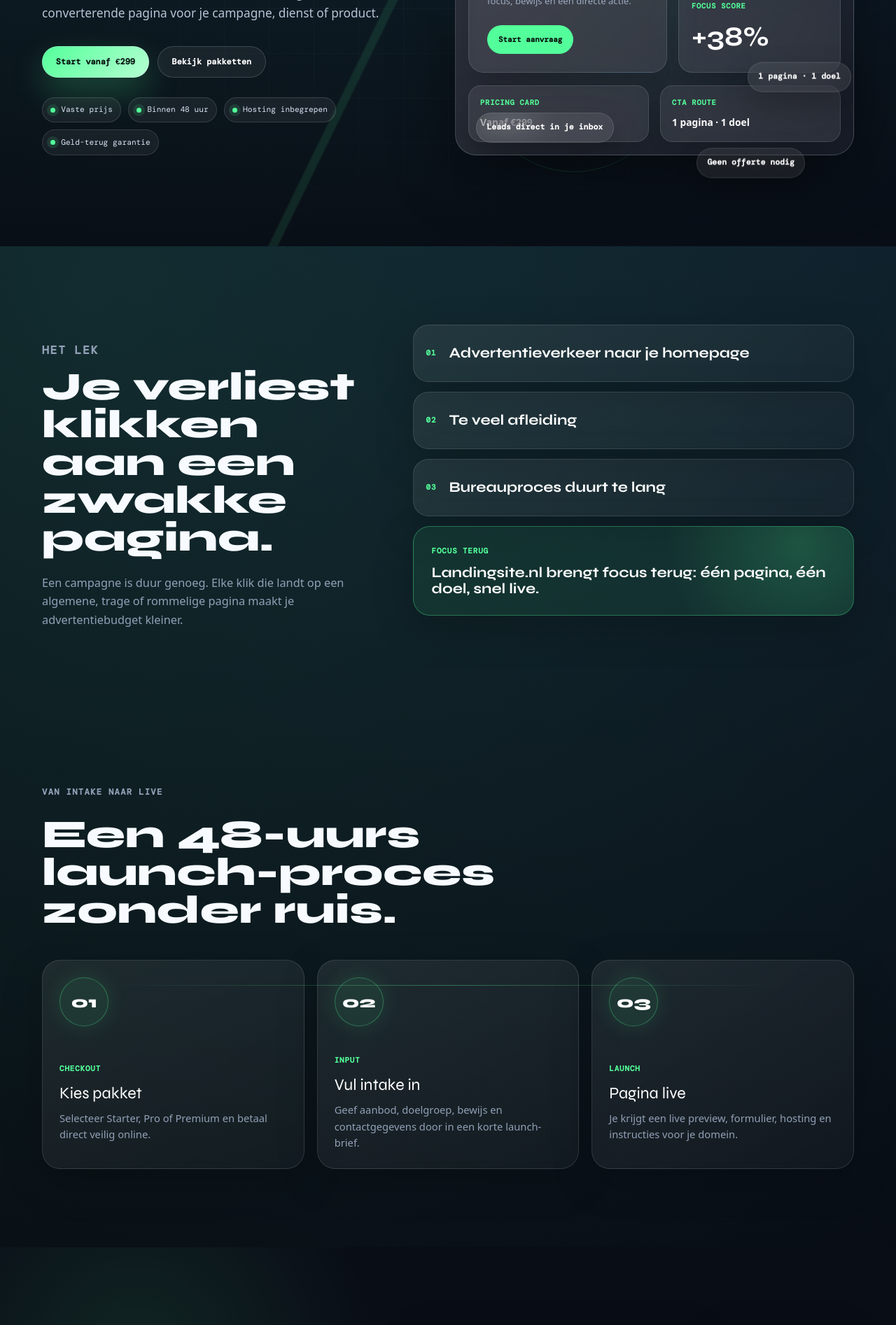
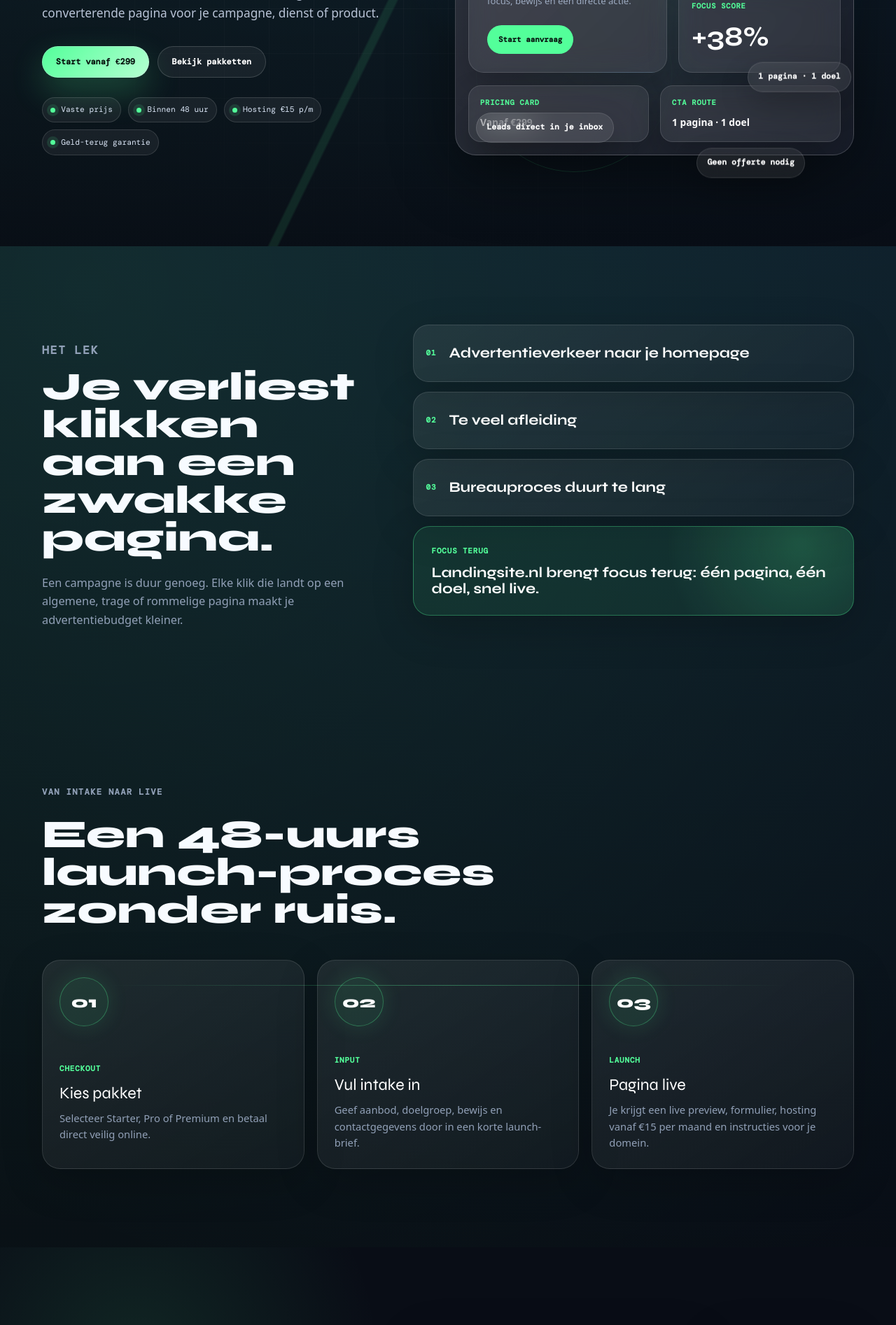
Before and after one commit to jannikdienstverlening-cmyk/landingsite-next, a Next.js app: page / in a window 1280 px wide. Shown: the part 500-2394 px from the top of the page at 70% size. Built offline with nearby package versions, Linux system fonts and the light colour scheme.

Commit message:
Clarify monthly hosting price

```diff
--- a/app/algemene-voorwaarden/page.tsx
+++ b/app/algemene-voorwaarden/page.tsx
@@ -18,7 +18,7 @@ export default function AlgemeneVoorwaardenPage() {
           Terug naar Landingsite.nl
         </Link>
         <h1>Algemene voorwaarden</h1>
-        <p className="updated">Laatst bijgewerkt: 9 mei 2026</p>
+        <p className="updated">Laatst bijgewerkt: 11 mei 2026</p>
 
         <div className="legal-content">
           <section>
@@ -57,7 +57,8 @@ export default function AlgemeneVoorwaardenPage() {
           <section>
             <h2>5. Hosting en domein</h2>
             <p>
-              Landingsite.nl levert een live pagina en instructies voor domeinkoppeling. De klant is
+              Hosting kost €15 per maand, tenzij anders schriftelijk afgesproken. Landingsite.nl
+              levert een live pagina en instructies voor domeinkoppeling. De klant is
               verantwoordelijk voor toegang tot de eigen domeinbeheerder en correcte DNS-instellingen.
             </p>
           </section>
--- a/app/layout.tsx
+++ b/app/layout.tsx
@@ -17,7 +17,7 @@ export const metadata: Metadata = {
     template: '%s | Landingsite.nl',
   },
   description:
-    'Laat een professionele landingspagina maken voor je campagne, product of dienst. Binnen 48 uur online, vaste prijs vanaf €299 en hosting inbegrepen.',
+    'Laat een professionele landingspagina maken voor je campagne, product of dienst. Binnen 48 uur online, vaste prijs vanaf €299 en hosting voor €15 per maand.',
   metadataBase: new URL('https://landingsite.nl'),
   alternates: {
     canonical: '/',
@@ -34,7 +34,7 @@ export const metadata: Metadata = {
     siteName: 'Landingsite.nl',
     title: 'Landingspagina laten maken in 48 uur',
     description:
-      'Professionele landingspagina voor Nederlandse ondernemers. Binnen 48 uur live, vaste prijs vanaf €299 en hosting inbegrepen.',
+      'Professionele landingspagina voor Nederlandse ondernemers. Binnen 48 uur live, vaste prijs vanaf €299 en hosting voor €15 per maand.',
     images: [
       {
         url: '/image_1.png',
--- a/app/page.tsx
+++ b/app/page.tsx
@@ -27,7 +27,7 @@ const faqs = [
   },
   {
     q: 'Wordt de pagina ook gehost?',
-    a: 'Ja. We zetten de pagina live en geven je duidelijke DNS-instructies voor je eigen domein. Je hoeft geen losse hostingpartij te regelen.',
+    a: 'Ja. Hosting kost €15 per maand. We zetten je pagina live en geven je duidelijke DNS-instructies voor je eigen domein.',
   },
   {
     q: 'Waarom geen complete website?',
@@ -52,7 +52,7 @@ const packages = [
       'Jij levert tekst en beeld aan',
       'Mobiel geoptimaliseerd design',
       'Contactformulier inbegrepen',
-      'Hosting op jouw domein',
+      'Hosting €15 per maand',
     ],
   },
   {
@@ -68,6 +68,7 @@ const packages = [
       'FAQ en reviewsectie',
       'Koppeling met social media',
       'Werkgebied en doelgroepfocus',
+      'Hosting €15 per maand',
       '1 correctieronde inbegrepen',
     ],
   },
@@ -83,6 +84,7 @@ const packages = [
       'AI schrijft alle teksten voor je',
       'Aangepast design en sfeer',
       'Alle tools en pixels voorbereiden',
+      'Hosting €15 per maand',
       '3 correctierondes inbegrepen',
     ],
   },
@@ -97,7 +99,7 @@ const jsonLd = {
       name: 'Landingsite.nl',
       url: 'https://landingsite.nl',
       description:
-        'Professionele landingspagina’s laten maken voor Nederlandse ondernemers. Binnen 48 uur live, vaste prijs en hosting inbegrepen.',
+        'Professionele landingspagina’s laten maken voor Nederlandse ondernemers. Binnen 48 uur live, vaste prijs en hosting voor €15 per maand.',
       areaServed: 'NL',
       priceRange: '€299 - €899',
     },
--- a/components/home-redesign.tsx
+++ b/components/home-redesign.tsx
@@ -62,7 +62,7 @@ export function Hero() {
             </a>
           </div>
           <div className="launch-trust" aria-label="Belangrijkste voordelen">
-            {['Vaste prijs', 'Binnen 48 uur', 'Hosting inbegrepen', 'Geld-terug garantie'].map((item) => (
+            {['Vaste prijs', 'Binnen 48 uur', 'Hosting €15 p/m', 'Geld-terug garantie'].map((item) => (
               <span key={item}>{item}</span>
             ))}
           </div>
@@ -125,7 +125,7 @@ export function ProcessTimeline() {
     {
       number: '03',
       title: 'Pagina live',
-      body: 'Je krijgt een live preview, formulier, hosting en instructies voor je domein.',
+      body: 'Je krijgt een live preview, formulier, hosting vanaf €15 per maand en instructies voor je domein.',
       badge: 'Launch',
     },
   ]
@@ -213,7 +213,7 @@ export function BenefitsGrid() {
   const benefits = [
     ['Mobiel perfect', 'Gebouwd voor bezoekers die vanaf advertenties op hun telefoon binnenkomen.'],
     ['Gericht op conversie', 'Elke sectie heeft een duidelijke taak richting aanvraag of contact.'],
-    ['Hosting inbegrepen', 'Je pagina wordt live gezet en gekoppeld aan je eigen domein.'],
+    ['Hosting €15 per maand', 'Je pagina wordt live gezet en gekoppeld aan je eigen domein voor een vaste maandprijs.'],
     ['Vaste prijs', 'Geen uurtje-factuurtje. Je weet vooraf waar je aan toe bent.'],
     ['Leads in je mail', 'Aanvragen komen direct binnen op het door jou gekozen e-mailadres.'],
   ]
```
